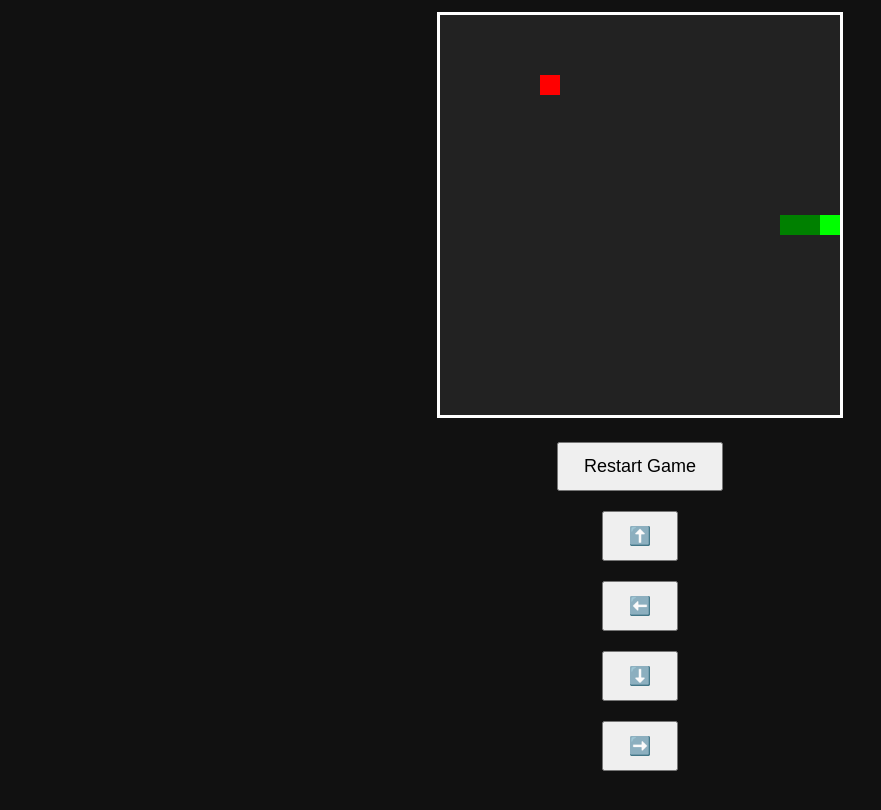
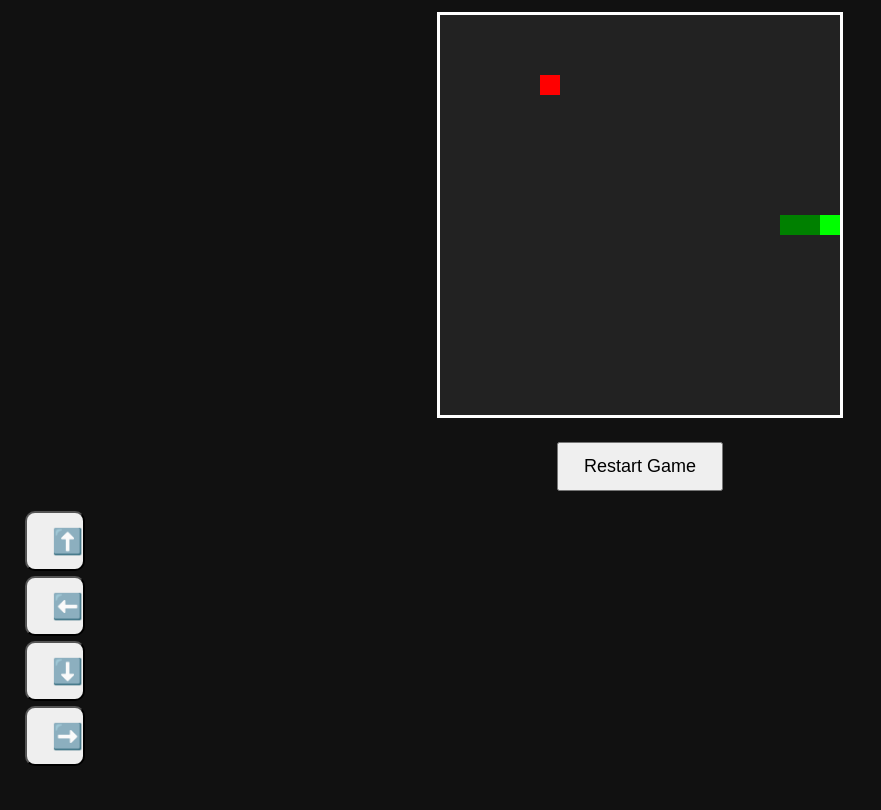
Before and after one commit to junior68241327-hash/junior68241327-hash, a plain HTML site: page index.html in a window 1280 px wide. Shown: the part 118-928 px from the top of the page, without its empty margins (0-881 px from the left). Drawn offline with Linux system fonts and the light colour scheme.

Commit message:
Update style.css

```diff
--- a/style.css
+++ b/style.css
@@ -30,3 +30,15 @@ button {
   font-size: 18px;
   cursor: pointer;
 }
+.controls {
+  margin-top: 20px;
+  text-align: center;
+}
+
+.controls button {
+  width: 60px;
+  height: 60px;
+  margin: 5px;
+  font-size: 25px;
+  border-radius: 10px;
+}
```
